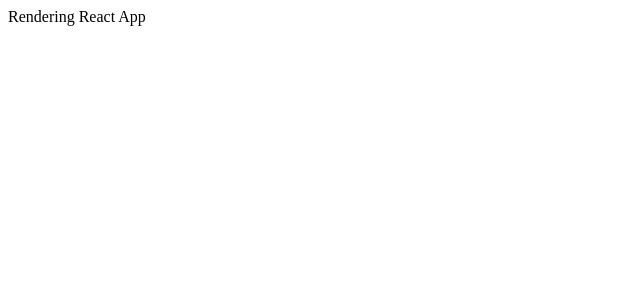
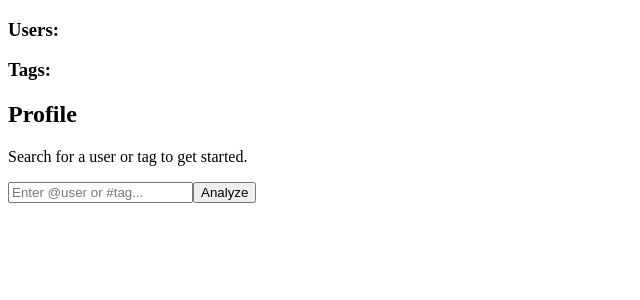
Before and after one commit to trousdalew/mvp, a React app: page / in a window 1280 px wide. Shown: the top 300 px of the page, without its empty margins (0-640 px from the left). Built offline with nearby package versions, Linux system fonts and the light colour scheme; the HTML template or start-up script is replaced by a standard one.

Commit message:
Renders basic app layout

```diff
--- a/client/src/app.jsx
+++ b/client/src/app.jsx
@@ -1,13 +1,35 @@
 import React from 'react';
 import ReactDom from 'react-dom';
+import Storage from './components/storage.jsx';
+import Profile from './components/profile.jsx';
+import Search from './components/search.jsx';
 
 class App extends React.Component {
   constructor(props) {
       super(props);
+      this.state = {
+        selected: null
+      };
+  }
+
+  handleSearch(term) {
+      if (term.charAt(0) === '@') {
+
+      } else if (term.charAt(0) === '#') {
+
+      } else {
+          console.log('Error - search term must be a tag or a user: ', term);
+      }
   }
 
   render() {
-      return <div>Rendering React App</div>;
+      return (
+          <div class='analyzer'>
+            <Storage selected={this.state.selected} />
+            <Profile selected={this.state.selected} />
+            <Search handleSearch={this.handleSearch.bind(this)} />
+          </div>
+      );
   }
 }
 
--- /dev/null
+++ b/client/src/components/profile.jsx
@@ -0,0 +1,25 @@
+import React from 'react';
+
+class Profile extends React.Component {
+    constructor(props) {
+        super(props);
+    }
+
+    render() {
+
+        let body = <p>Search for a user or tag to get started.</p>;
+
+      return (
+        <div class="profile">
+            <div class="profile-head">
+              <h2>Profile</h2>
+            </div>
+            <div class="profile-body">
+              {body}
+            </div>
+        </div>
+      );
+    }
+}
+
+export default Profile;
--- /dev/null
+++ b/client/src/components/search.jsx
@@ -0,0 +1,24 @@
+import React from 'react';
+
+class Search extends React.Component {
+    constructor(props) {
+        super(props);
+        this.state = {
+            term: ''
+        }
+    }
+
+    render() {
+
+      return (
+        <div class="search">
+            <input class="search-bar" type="text" placeholder="Enter @user or #tag..." />
+            <button class="btn search-btn-input">
+              Analyze
+            </button>
+        </div>
+      );
+    }
+}
+
+export default Search;
--- /dev/null
+++ b/client/src/components/storage.jsx
@@ -0,0 +1,22 @@
+import React from 'react';
+
+class Storage extends React.Component {
+    constructor(props) {
+        super(props);
+    }
+
+    render() {
+
+        let users = [];
+        let tags = [];
+
+      return (
+        <div class="storage">
+            <h3>Users:</h3>
+            <h3>Tags:</h3>
+        </div>
+      );
+    }
+}
+
+export default Storage;
```
